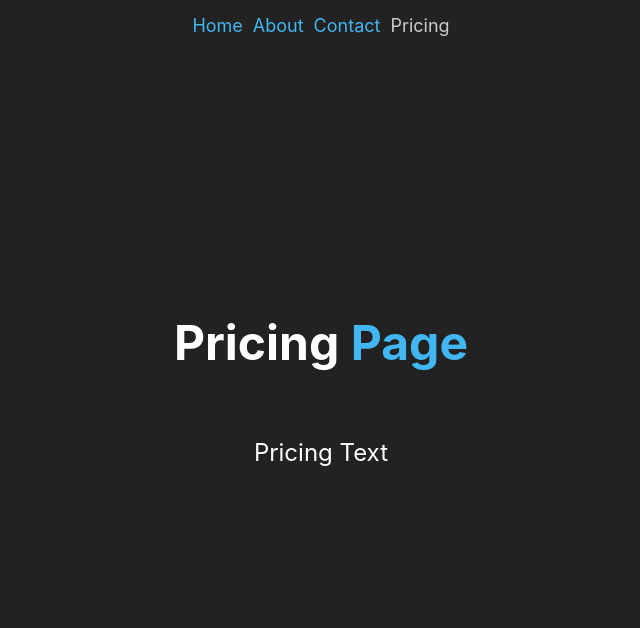
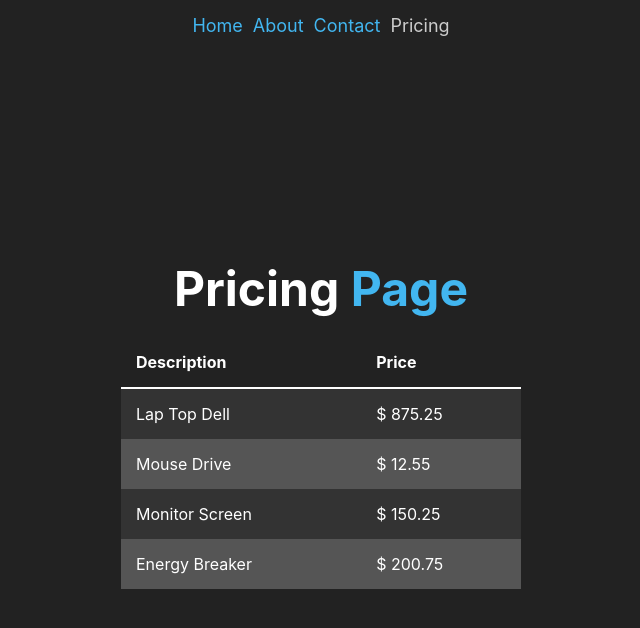
Before and after one commit to qbixmex/next-demo-2023, a Next.js app: page /pricing in a window 1280 px wide. Shown: the top 628 px of the page, without its empty margins (319-959 px from the left). Built offline with nearby package versions, Linux system fonts and the light colour scheme.

Commit message:
pricing-page

```diff
--- a/components/Navbar.tsx
+++ b/components/Navbar.tsx
@@ -1,4 +1,3 @@
-import Link from 'next/link';
 import { ActiveLink } from './ActiveLink';
 import style from './Navbar.module.css';
 
@@ -15,12 +14,10 @@ const menuItems: Item[] = [
   { id: 4, text: 'Pricing', href: '/pricing' },
 ];
 
-export function Navbar() {
-  return (
+export const Navbar = () => (
   <nav className={ style['menu-container'] }>
     { menuItems.map(({ id, text, href }) => (
       <ActiveLink key={ id } text={ text } href={ href } />
     )) }
   </nav>
 );
-}
--- a/pages/about/index.tsx
+++ b/pages/about/index.tsx
@@ -6,7 +6,7 @@ export default function About() {
       <h1 className="title">
         About <span className="blue">Page</span>
       </h1>
-      <p className="description">About Text</p>
+      <p className="description">Lorem ipsum dolor sit amet consectetur adipisicing elit. Dicta impedit facere commodi distinctio illum deserunt, doloribus alias aperiam mollitia harum illo blanditiis ex incidunt. Saepe.</p>
     </MainLayout>
   );
 }
--- a/pages/contact/index.tsx
+++ b/pages/contact/index.tsx
@@ -10,7 +10,7 @@ export const Contact: NextPageWithLayout = () => {
       <h1 className="title">
         Contact <span className="blue">Page</span>
       </h1>
-      <p className="description">Contact Text</p>
+      <p className="description">Lorem ipsum dolor sit amet consectetur adipisicing elit. Dicta impedit facere commodi distinctio illum deserunt, doloribus alias aperiam mollitia harum illo blanditiis ex incidunt. Saepe.</p>
     </>
   );
 };
--- a/pages/index.tsx
+++ b/pages/index.tsx
@@ -6,7 +6,7 @@ export default function Home() {
       <h1 className="title">
         Home <span className="blue">Page</span>
       </h1>
-      <p className="description">This is Home Text</p>
+      <p className="description">Lorem ipsum dolor sit amet consectetur adipisicing elit. Dicta impedit facere commodi distinctio illum deserunt, doloribus alias aperiam mollitia harum illo blanditiis ex incidunt. Saepe.</p>
     </MainLayout>
   );
 }
--- /dev/null
+++ b/pages/pricing/Pricing.module.css
@@ -0,0 +1,27 @@
+.pricing {
+  margin: 20px auto 0 auto;
+  text-align: left;
+  width: 400px;
+  border-collapse: collapse;
+}
+
+.pricing thead {
+  background-color: #222;
+}
+
+.pricing thead th {
+  border-bottom: solid 2px #fff;
+}
+
+.pricing thead th,
+.pricing tbody td {
+  padding: 15px;
+}
+
+.pricing tbody tr:nth-child(even) {
+  background-color: #555;
+}
+
+.pricing tbody tr:nth-child(odd) {
+  background-color: #333;
+}
--- a/pages/pricing/index.tsx
+++ b/pages/pricing/index.tsx
@@ -1,11 +1,38 @@
 import { MainLayout } from '../../components/layouts/MainLayout';
+import styles from './Pricing.module.css';
+
 export default function Pricing() {
   return (
     <MainLayout>
       <h1 className="title">
         Pricing <span className="blue">Page</span>
       </h1>
-      <p className="description">Pricing Text</p>
+      <table className={ styles.pricing }>
+        <thead>
+          <tr>
+            <th>Description</th>
+            <th>Price</th>
+          </tr>
+        </thead>
+        <tbody>
+          <tr>
+            <td>Lap Top Dell</td>
+            <td>$ 875.25</td>
+          </tr>
+          <tr>
+            <td>Mouse Drive</td>
+            <td>$ 12.55</td>
+          </tr>
+          <tr>
+            <td>Monitor Screen</td>
+            <td>$ 150.25</td>
+          </tr>
+          <tr>
+            <td>Energy Breaker</td>
+            <td>$ 200.75</td>
+          </tr>
+        </tbody>
+      </table>
     </MainLayout>
   );
 }
--- a/styles/globals.css
+++ b/styles/globals.css
@@ -45,12 +45,10 @@ a:hover {
   font-size: 3rem;
 }
 
-.title,
-.description {
-  text-align: center;
-}
+.title { text-align: center }
 
 .description {
+  text-align: justify;
   margin: 4rem 0;
   line-height: 1.5;
   font-size: 1.5rem;
```
Lines whose indentation alone changed are shown as unchanged.
